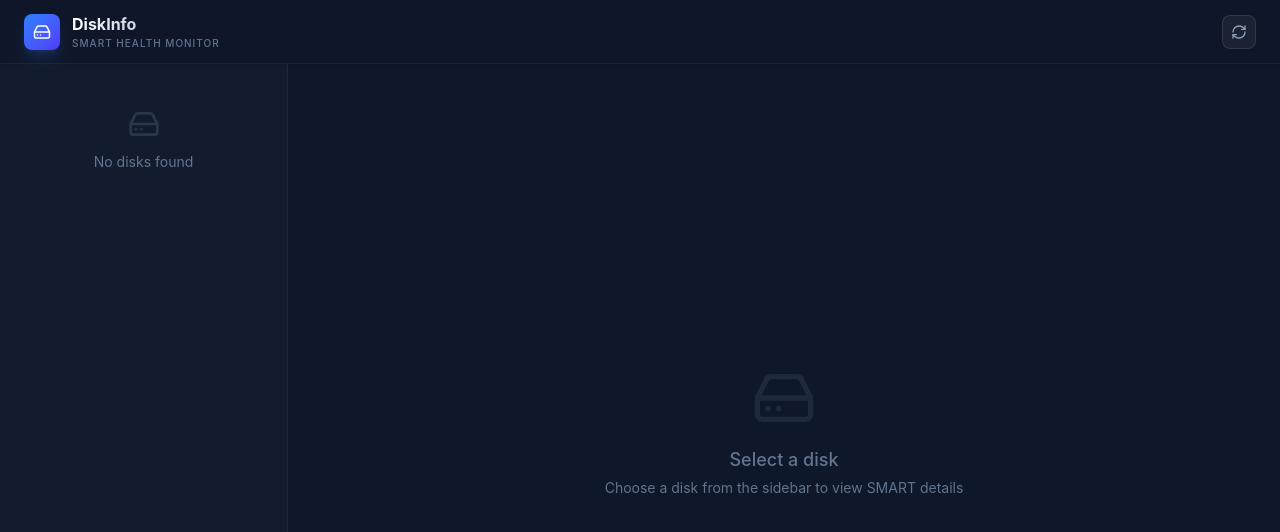
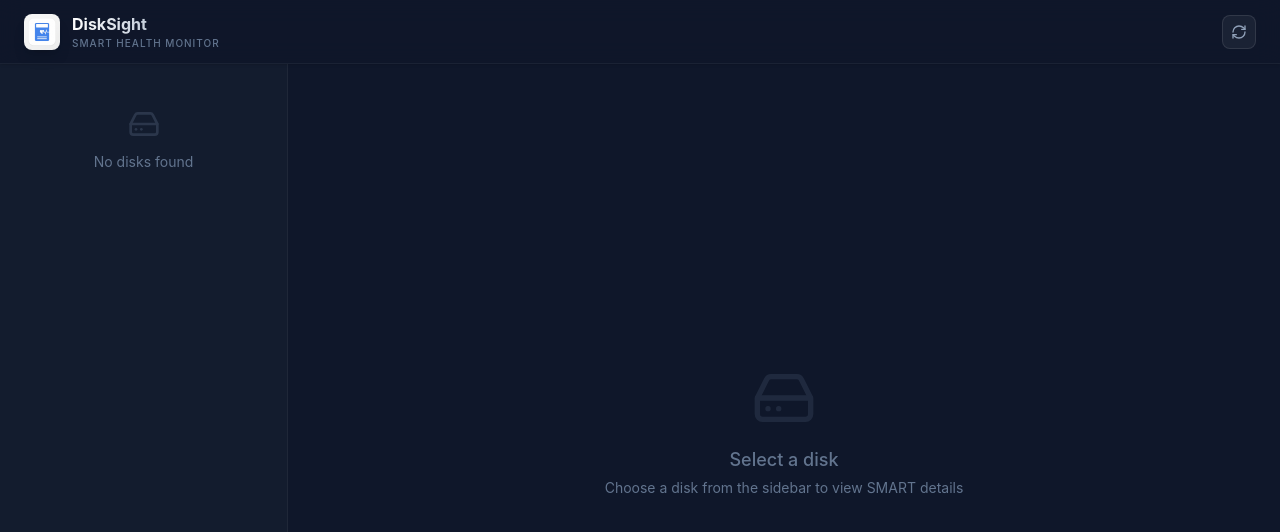
Before and after one commit to Yanzzp999/mac-diskinfo, a React (Vite) app: page / in a window 1280 px wide. Shown: the top 532 px of the page. Built offline with nearby package versions, Linux system fonts and the light colour scheme.

Commit message:
style: rebrand to DiskSight with Google-style app icon

```diff
--- a/electron/main.ts
+++ b/electron/main.ts
@@ -7,7 +7,7 @@
   const mainWindow = new BrowserWindow({
     width: 1000,
     height: 700,
-    title: "DiskInfo - SMART Monitor",
+    title: "DiskSight",
     webPreferences: {
       preload: path.join(__dirname, 'preload.js'),
       nodeIntegration: false,
--- a/index.html
+++ b/index.html
@@ -2,9 +2,9 @@
 <html lang="en">
   <head>
     <meta charset="UTF-8" />
-    <link rel="icon" type="image/svg+xml" href="/favicon.svg" />
+    <link rel="icon" type="image/png" href="/icon.png" />
     <meta name="viewport" content="width=device-width, initial-scale=1.0" />
-    <title>temp-app</title>
+    <title>DiskSight</title>
   </head>
   <body>
     <div id="root"></div>
--- a/package.json
+++ b/package.json
@@ -1,5 +1,5 @@
 {
-  "name": "temp-app",
+  "name": "disksight",
   "private": true,
   "version": "0.0.0",
   "type": "module",
--- a/src/App.tsx
+++ b/src/App.tsx
@@ -3,6 +3,7 @@
 import { DiskCard } from './components/DiskCard';
 import { SmartDetail } from './components/SmartDetail';
 import { HardDrive, RefreshCw } from 'lucide-react';
+import appIcon from './assets/app-icon.png';
 
 function App() {
   const [devices, setDevices] = useState<DiskDevice[]>([]);
@@ -58,12 +59,10 @@
       <header className="flex-shrink-0 bg-background/80 backdrop-blur-md border-b border-white/5 shadow-sm z-10">
         <div className="px-6 py-3 flex items-center justify-between">
           <div className="flex items-center gap-3">
-            <div className="w-9 h-9 rounded-lg bg-gradient-to-br from-blue-500 to-indigo-600 flex items-center justify-center text-white shadow-lg shadow-blue-500/20">
-              <HardDrive className="w-4.5 h-4.5" />
-            </div>
+            <img src={appIcon} alt="DiskSight" className="w-9 h-9 rounded-lg shadow-lg" />
             <div>
               <h1 className="text-base font-bold bg-clip-text text-transparent bg-gradient-to-r from-white to-slate-400">
-                DiskInfo
+                DiskSight
               </h1>
               <p className="text-[10px] text-slate-500 font-medium tracking-widest uppercase">Smart Health Monitor</p>
             </div>
```
Also changed, not shown: public/icon.png (added), src/assets/app-icon.png (added).
